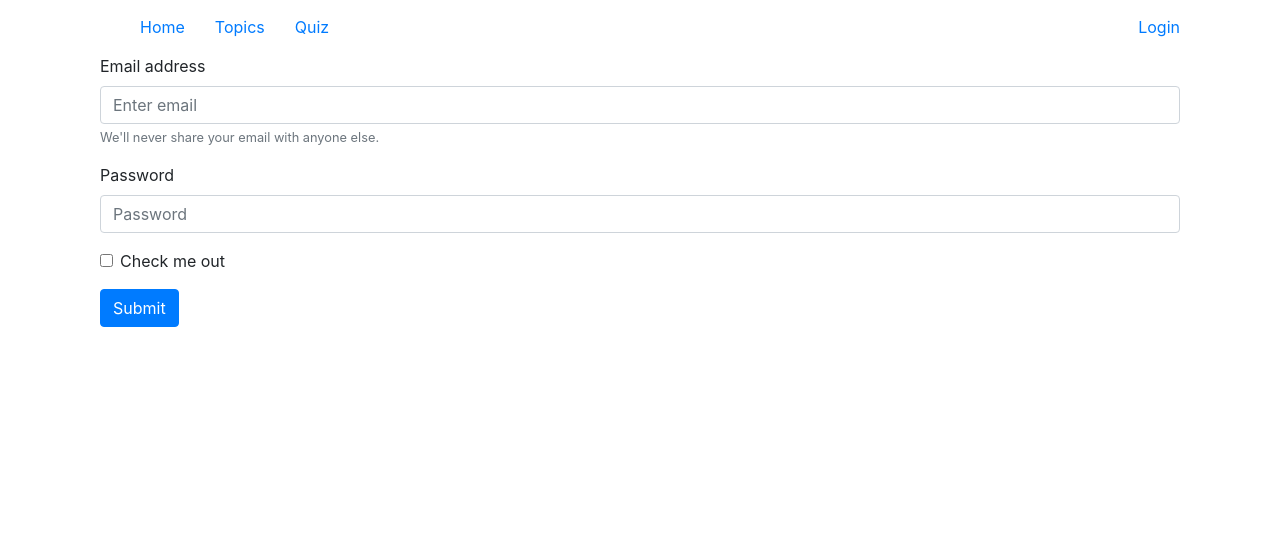
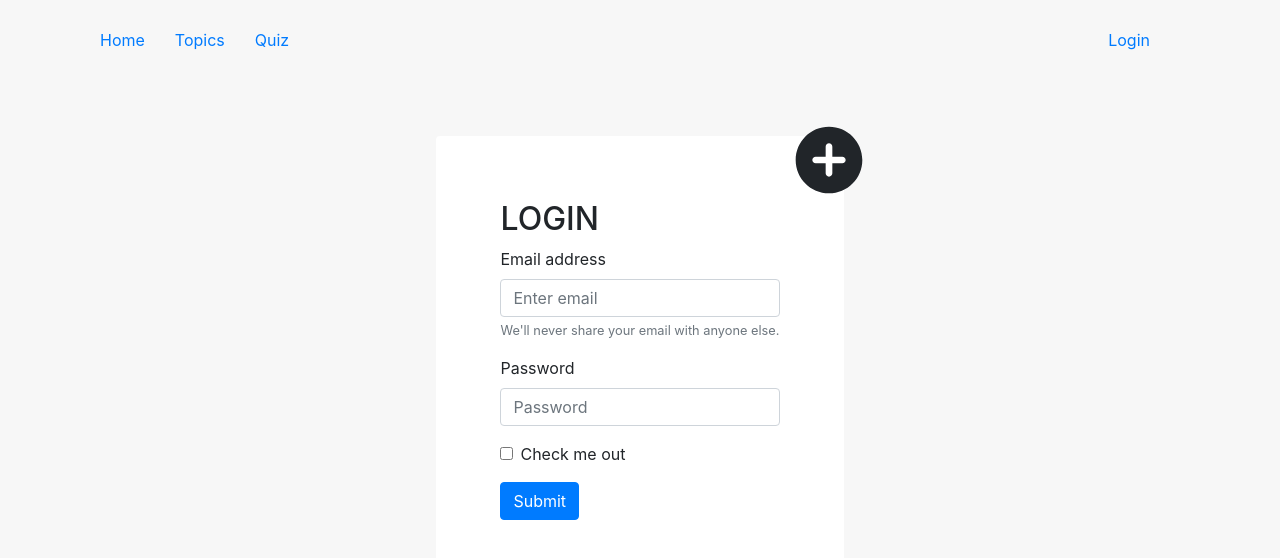
Before and after one commit to malu900/QuizlyClient, a React (Create React App) app: page /login in a window 1280 px wide. Shown: the top 558 px of the page. Built offline with nearby package versions, Linux system fonts and the light colour scheme.

Commit message:
login + register

```diff
--- a/package.json
+++ b/package.json
@@ -3,10 +3,13 @@
   "version": "0.1.0",
   "private": true,
   "dependencies": {
+    "@material-ui/core": "^4.11.0",
+    "@material-ui/icons": "^4.9.1",
     "@testing-library/jest-dom": "^4.2.4",
     "@testing-library/react": "^9.5.0",
     "@testing-library/user-event": "^7.2.1",
     "bootstrap": "^4.5.2",
+    "jquery": "^3.5.1",
     "node-sass": "^4.14.1",
     "react": "^16.13.1",
     "react-bootstrap": "^1.3.0",
--- a/src/App/App.js
+++ b/src/App/App.js
@@ -1,22 +1,16 @@
-import React from 'react';
-import AppHeader from '../common/AppHeader';
-import logo from '../logo.svg';
-import './App.scss';
-import { Container } from 'react-bootstrap';
-import {
-  Switch,
-  BrowserRouter,
-  Link,
-  Route,
-} from "react-router-dom";
-import Quiz from '../Quiz';
-import Login from '../auth/Login';
+import React from "react";
+import AppHeader from "../common/AppHeader";
+import logo from "../logo.svg";
+import "./App.scss";
+import { Container } from "react-bootstrap";
+import { Switch, BrowserRouter, Link, Route } from "react-router-dom";
+import Quiz from "../Quiz";
+import Login from "../auth/Login";
 
 function App() {
   return (
     <div className="App">
       <AppHeader> </AppHeader>
-      <Container>
       <Switch>
         <Route path="/login">
           <Login />
@@ -31,7 +25,6 @@ function App() {
           <Home />
         </Route>
       </Switch>
-      </Container>
     </div>
   );
 }
--- a/src/App/App.scss
+++ b/src/App/App.scss
@@ -3,11 +3,21 @@
     list-style: none;
 }
 
+body {
+    background-color: #f7f7f7!important;
+    position: relative;
+}
+
 #AppHeader {
+    height: 10vh;
+    display: flex;
+    align-items: center;
     .row {
         justify-content: space-between!important;
+        width: 100%!important;
         ul {
             margin: 15px!important;
+            padding: 0;
             li {
                 display: inline;
                 a {
@@ -21,14 +31,41 @@
     }
 }
 
-#Auth {
-    .container {
-        display: flex;
-        align-items: center;
-        height: 75vh;
-        justify-content: center;
-        .auth {
-            width: 50vw;
+#register {
+    position: absolute;
+    left: 0;
+    top: 0;
+    z-index: 10;
+}
+
+#auth {
+    height: 90vh;
+    display: flex;
+    align-items: center;
+    justify-content: center;
+    margin-top: -10vh;
+    .auth {
+        background-color: white;
+        padding: 5vw;
+        border-radius: 4px;
+        position: relative;
+        .rounded-circle {
+            position: absolute;
+            right: 0;
+            top: 0;
+            margin-top: -2vh;
+            font-size: 5rem;
+            margin-right: -2vw;
+            z-index: 11;
+        }
+        h2 {
+            text-transform: uppercase;
+            &:before {
+                content: "";
+                width: 100%;
+                height: 30px;
+                background-color: black;
+            }
         }
     }
 }
--- /dev/null
+++ b/src/App/AppJquery.js
@@ -0,0 +1,5 @@
+// import $ from "jquery";
+
+// $('.rounded-circle').c() {
+
+// }
--- a/src/auth/Login.js
+++ b/src/auth/Login.js
@@ -1,11 +1,28 @@
-import React, { Component } from 'react';
-import '../App/App.scss';
-import { Container, Form, Button} from 'react-bootstrap';
+import React, { Component } from "react";
+import "../App/App.scss";
+import { Container, Form, Button } from "react-bootstrap";
+import AddCircleRoundedIcon from "@material-ui/icons/AddCircleRounded";
+import Register from "./Register";
 
 export class Login extends Component {
+  constructor(props) {
+    super(props);
+    this.state = {
+      showing: false,
+    };
+  }
+
   render() {
+    const { showing } = this.state;
     return (
-            <Container className="auth">
+      <Container id="auth">
+        <div className="auth">
+          {showing ? <Register /> : null}
+          <AddCircleRoundedIcon
+            className="rounded-circle"
+            onClick={() => this.setState({ showing: !showing })}
+          />
+          <h2> Login</h2>
           <Form>
             <Form.Group controlId="formBasicEmail">
               <Form.Label>Email address</Form.Label>
@@ -14,7 +31,6 @@ export class Login extends Component {
                 We'll never share your email with anyone else.
               </Form.Text>
             </Form.Group>
-
             <Form.Group controlId="formBasicPassword">
               <Form.Label>Password</Form.Label>
               <Form.Control type="password" placeholder="Password" />
@@ -26,9 +42,10 @@ export class Login extends Component {
               Submit
             </Button>
           </Form>
+        </div>
       </Container>
-        )
+    );
   }
 }
 
-export default Login
+export default Login;
--- a/src/auth/Register.js
+++ b/src/auth/Register.js
@@ -0,0 +1,39 @@
+import React, { Component } from "react";
+import "../App/App.scss";
+import { Container, Form, Button } from "react-bootstrap";
+
+export class Register extends Component {
+  render() {
+    return (
+      //   <Container id="register">
+      //     <h2> OVERLAY! </h2>
+      //   </Container>
+      <Container id="register">
+        <div className="auth">
+          <h2> Register </h2>
+          <Form>
+            <Form.Group controlId="formBasicEmail">
+              <Form.Label>Email address</Form.Label>
+              <Form.Control type="email" placeholder="Enter email" />
+              <Form.Text className="text-muted">
+                We'll never share your email with anyone else.
+              </Form.Text>
+            </Form.Group>
+            <Form.Group controlId="formBasicPassword">
+              <Form.Label>Password</Form.Label>
+              <Form.Control type="password" placeholder="Password" />
+            </Form.Group>
+            <Form.Group controlId="formBasicCheckbox">
+              <Form.Check type="checkbox" label="Check me out" />
+            </Form.Group>
+            <Button variant="primary" type="submit">
+              Submit
+            </Button>
+          </Form>
+        </div>
+      </Container>
+    );
+  }
+}
+
+export default Register;
```
Also changed, not shown: 1 other file (tests, documents, lock files or other folders). Lines whose indentation alone changed are shown as unchanged.
